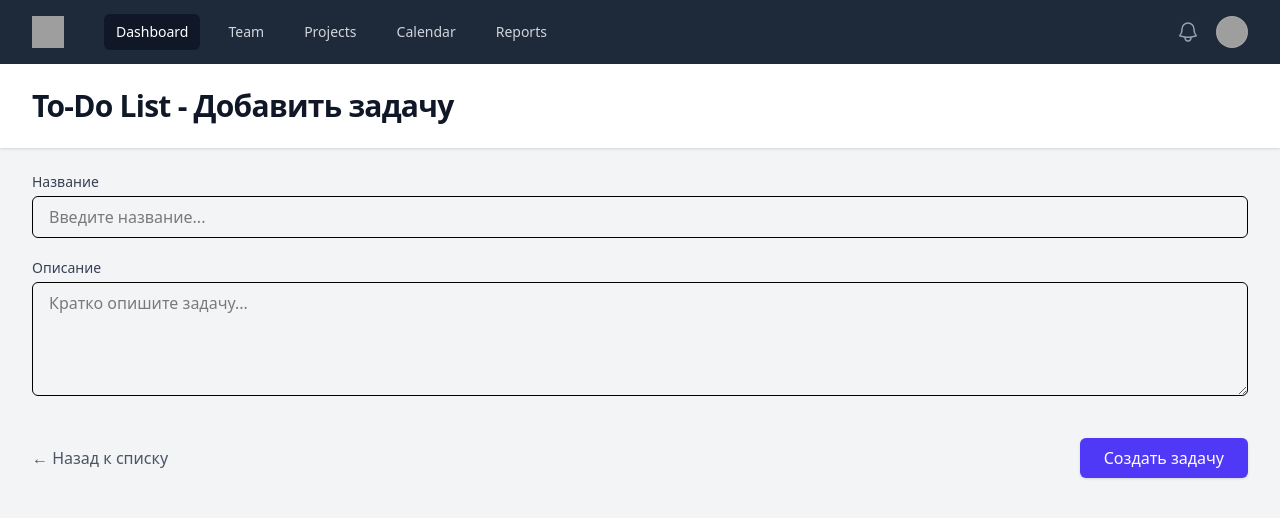
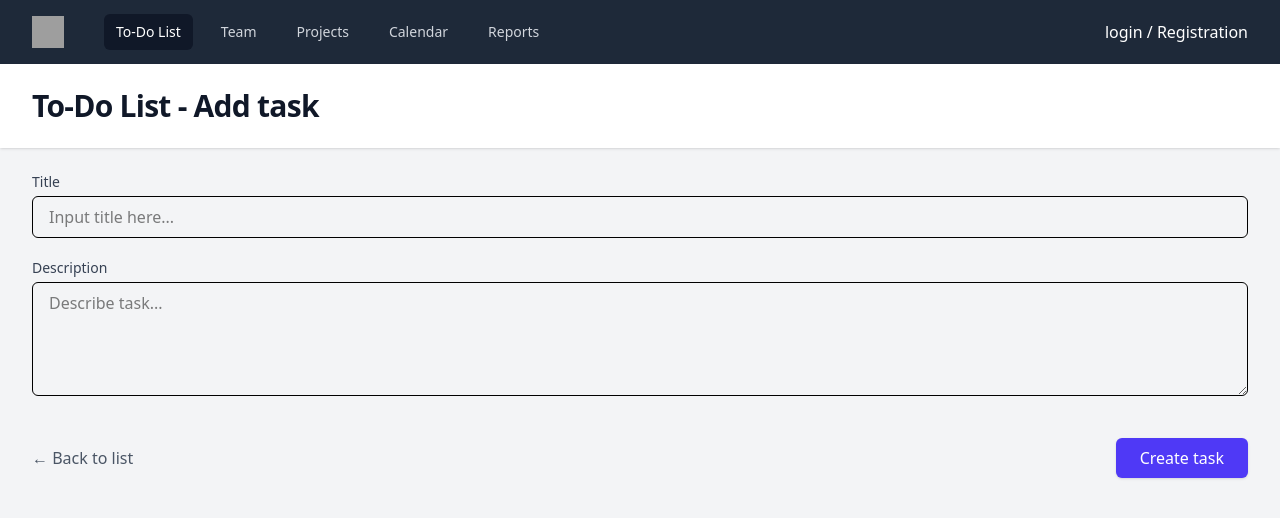
Before and after one commit to Xssadd/to-do-list, a PHP site: page /add in a window 1280 px wide. Shown: the top 518 px of the page. Run offline with PHP 8.4, Linux system fonts and the light colour scheme; grey boxes are pictures that could not be loaded.

Commit message:
changed view lang

```diff
--- a/src/TaskController.php
+++ b/src/TaskController.php
@@ -35,7 +35,7 @@ class TaskController extends Controller
     public function store()
     {
         if (Validator::string($_POST['title'])) {
-            $_SESSION['errors']['title'] = 'Поле название обязательное';
+            $_SESSION['errors']['title'] = 'Title is required';
             header("Location: /add");
             exit;
         }
@@ -71,7 +71,7 @@ class TaskController extends Controller
     {
         $id = $_POST['id'];
         if (Validator::string($_POST['title'])) {
-            $_SESSION['errors']['title'] = 'Поле название обязательное';
+            $_SESSION['errors']['title'] = 'Title is required';
             header("Location: /edit/{$id}");
             exit;
         }
--- a/src/view/create-form.php
+++ b/src/view/create-form.php
@@ -1,15 +1,15 @@
-<?php $headerTitle = 'To-Do List - Добавить задачу' ?>
+<?php $headerTitle = 'To-Do List - Add task' ?>
 <?php require 'header.php'; ?>
 <main>
     <div class="mx-auto max-w-7xl px-4 py-6 sm:px-6 lg:px-8">
         <form method="POST" class="space-y-5">
             <div>
-                <label class="block text-sm font-medium text-gray-700 mb-1">Название</label>
+                <label class="block text-sm font-medium text-gray-700 mb-1">Title</label>
                 <input
                         type="text"
                         name="title"
                         value=""
-                        placeholder="Введите название..."
+                        placeholder="Input title here..."
                         class="w-full px-4 py-2 border rounded-md focus:outline-none focus:ring-2 focus:ring-indigo-400"
                         required
                 >
@@ -22,11 +22,11 @@
             </div>
 
             <div>
-                <label class="block text-sm font-medium text-gray-700 mb-1">Описание</label>
+                <label class="block text-sm font-medium text-gray-700 mb-1">Description</label>
                 <textarea
                         name="description"
                         rows="4"
-                        placeholder="Кратко опишите задачу..."
+                        placeholder="Describe task..."
                         class="w-full px-4 py-2 border rounded-md focus:outline-none focus:ring-2 focus:ring-indigo-400"
                 ></textarea>
             </div>
@@ -34,14 +34,14 @@
 
             <div class="flex items-center justify-between pt-4">
                 <a href="/" class="text-gray-600 hover:underline">
-                    ← Назад к списку
+                    ← Back to list
                 </a>
 
                 <button
                         type="submit"
                         class="cursor-pointer px-6 py-2 bg-indigo-600 text-white rounded-md shadow hover:bg-indigo-700 focus:ring-2 focus:ring-indigo-400 focus:ring-offset-1"
                 >
-                    Создать задачу
+                    Create task
                 </button>
             </div>
         </form>
--- a/src/view/layouts/navigation.php
+++ b/src/view/layouts/navigation.php
@@ -8,7 +8,7 @@
                 <div class="hidden md:block">
                     <div class="ml-10 flex items-baseline space-x-4">
                         <!-- Current: "bg-gray-900 text-white", Default: "text-gray-300 hover:bg-white/5 hover:text-white" -->
-                        <a href="#" aria-current="page" class="rounded-md bg-gray-900 px-3 py-2 text-sm font-medium text-white">Dashboard</a>
+                        <a href="/" aria-current="page" class="rounded-md bg-gray-900 px-3 py-2 text-sm font-medium text-white">To-Do List</a>
                         <a href="#" class="rounded-md px-3 py-2 text-sm font-medium text-gray-300 hover:bg-white/5 hover:text-white">Team</a>
                         <a href="#" class="rounded-md px-3 py-2 text-sm font-medium text-gray-300 hover:bg-white/5 hover:text-white">Projects</a>
                         <a href="#" class="rounded-md px-3 py-2 text-sm font-medium text-gray-300 hover:bg-white/5 hover:text-white">Calendar</a>
@@ -16,7 +16,11 @@
                     </div>
                 </div>
             </div>
-            <div class="hidden md:block">
+            <div class="text-white">
+                <a class="hover:text-gray-400" href="/login">login</a> /
+                <a class="hover:text-gray-400" href="/registration">Registration</a>
+            </div>
+            <div class="hidden " <!-- md:block -->>
                 <div class="ml-4 flex items-center md:ml-6">
                     <button type="button" class="relative rounded-full p-1 text-gray-400 hover:text-white focus:outline-2 focus:outline-offset-2 focus:outline-indigo-500">
                         <span class="absolute -inset-1.5"></span>
```
Also changed, not shown: src/view/edit-form.php (+10 -10 lines), src/view/index.php (+9 -9 lines).
